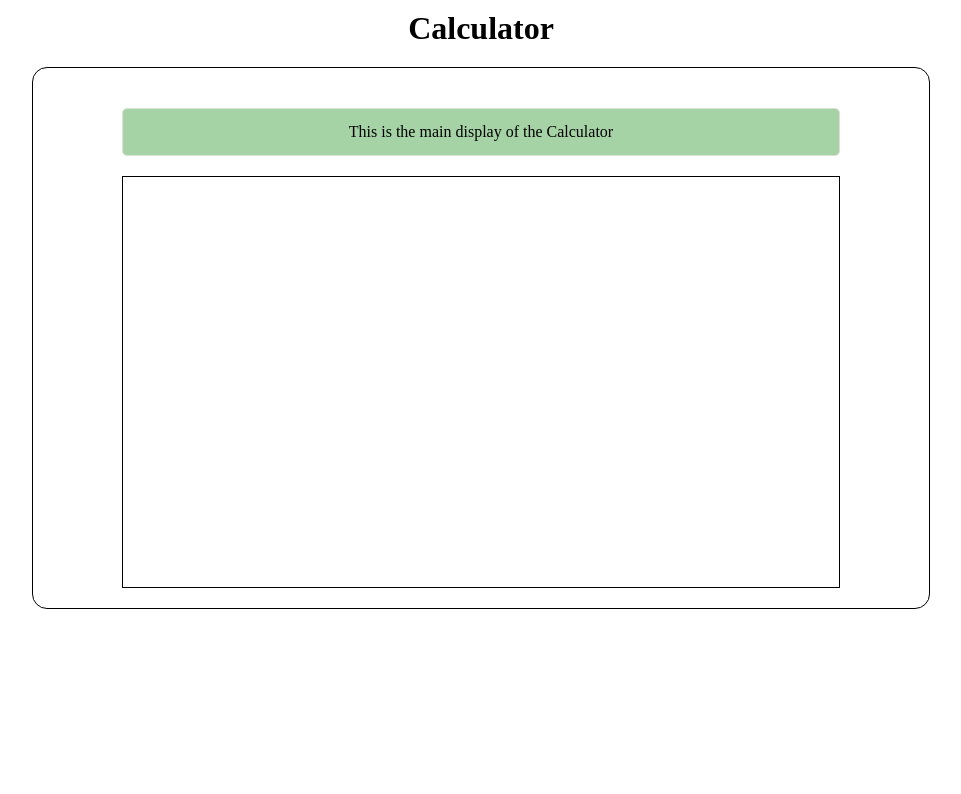
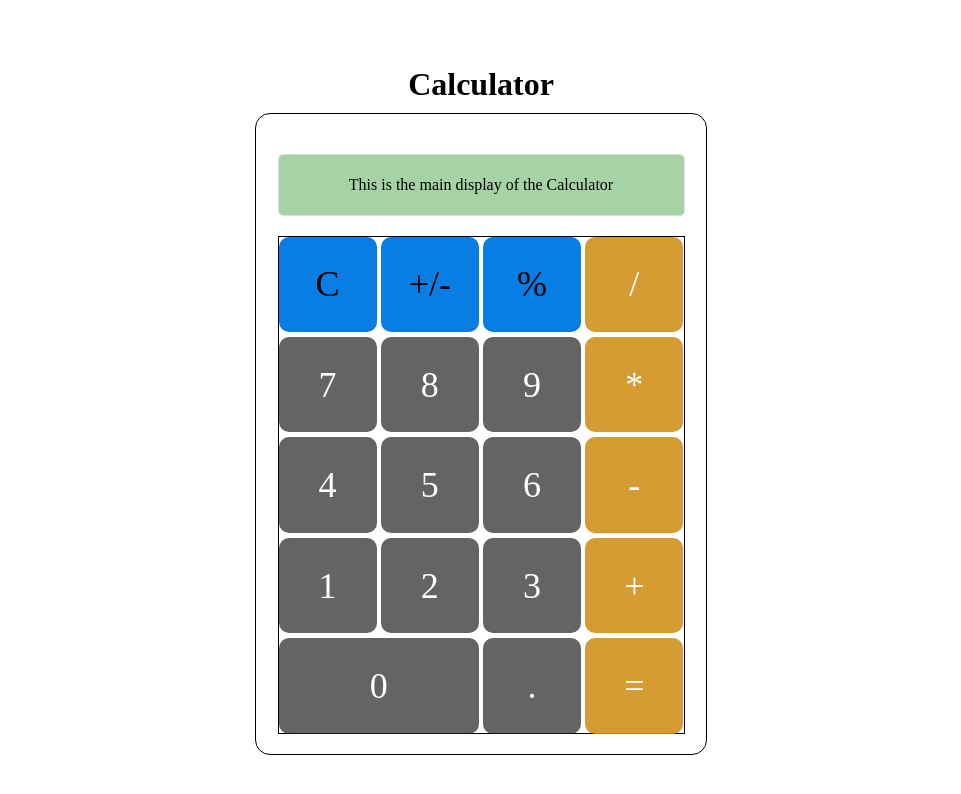
Before and after one commit to e11yunh/calculator, a plain HTML site: page index.html in a window 1280 px wide. Shown: the whole page, without its empty margins (159-1120 px from the left). Drawn offline with Linux system fonts and the light colour scheme.

Commit message:
feat: add calc buttons and fix layout appearance

```diff
--- a/scripts.js
+++ b/scripts.js
@@ -35,6 +35,37 @@ function ready_calculator() {
 
 console.log(ready_calculator())
 
-// document.addEventListener('DOMContentLoaded', () => {
-//     ready_calculator();
-// })
+document.addEventListener('DOMContentLoaded', () => {
+    ready_calculator()
+    createButtonGrids();
+})
+
+
+
+function createButtonGrids() {
+const buttonGrid = document.querySelector("#button-grid");
+const n_buttons = 20;
+const gapSize = 1; //  A gap of 1% is present between each div elem
+
+const buttonWidth = ((1 / 4) * 100  - gapSize / (4/3)) // only 3 gaps will exist between 0 and 3
+const buttonHeight = ((1 / 5) * 100 - gapSize / (4/3))
+
+
+const buttonArr = ["C", "+/-", "%", "/", "7", "8", "9", "*", "4", "5", "6", "-", "1", "2", "3", "+", "0", ".", "="];
+
+for (let i = 0; i < n_buttons - 1; i++) {
+    const buttonElem = document.createElement("div");
+    buttonElem.classList.add("button-elem");
+    buttonElem.setAttribute('id', `button-${i}`);
+    buttonElem.style.height = buttonHeight + "%";
+    buttonElem.textContent = buttonArr[i];
+
+    if (i === 16) {
+        buttonElem.style.width = (2 * buttonWidth) + 1 + "%" ; // to make it proportional to 100%
+    } else buttonElem.style.width = buttonWidth + "%";
+
+
+    buttonGrid.appendChild(buttonElem);
+};
+
+};
--- a/styles.css
+++ b/styles.css
@@ -4,44 +4,70 @@
 }
 
 #main-container {
+    width: 100vw;
+    height: 100vh;
     padding: 10px 0;
     display: flex;
     flex-direction: column;
     justify-content: center;
     align-items: center;
-    gap: 20px;
+    gap: 10px;
 }
 
 #calc-container {
     display: flex;
     flex-direction: column;
     align-items: center;
-    width: 70%;
-    height: 500px;
+    min-width: 450px;
+    min-height: 600px;
     border: 1px solid black;
     border-radius: 15px;
     text-align: center;
     gap: 20px;
-    padding: 20px 0 ;
+    padding: 20px 0;
+    flex: 0 0 auto;
 }
 
 #display {
     margin-top: 20px;
+    flex-shrink: 0;
     display: flex;
     justify-content: center;
     align-items: center;
     background-color: rgb(0, 128, 0, 0.35);
-    width: 80%;
+    width: 90%;
     height: 10%;
     border: 1px solid rgb(220, 226, 211);
     border-radius: 5px;
 }
 
 #button-grid {
-    width: 80%;
+    flex-shrink: 1;
+    width: 90%;
     height: 90%;
     border: 1px solid black;
     display: flex;
     flex-wrap: wrap;
+    gap: 1%;
+}
 
+.button-elem {
+    display: flex;
+    justify-content: center;
+    align-items: center;
+    border-radius: 10px;
+    color: white;
+    background-color: rgba(36, 35, 35, 0.7);
+    text-align: center;
+    font-size: 36px;
+    border: 0.1px soli
 }
+
+#button-0, #button-1, #button-2 {
+    background-color: rgb(8, 125, 227);
+    color: black;
+}
+
+#button-3, #button-7, #button-11, #button-15, #button-18 {
+    background-color: rgba(209, 145, 27, 0.895);
+}
```
